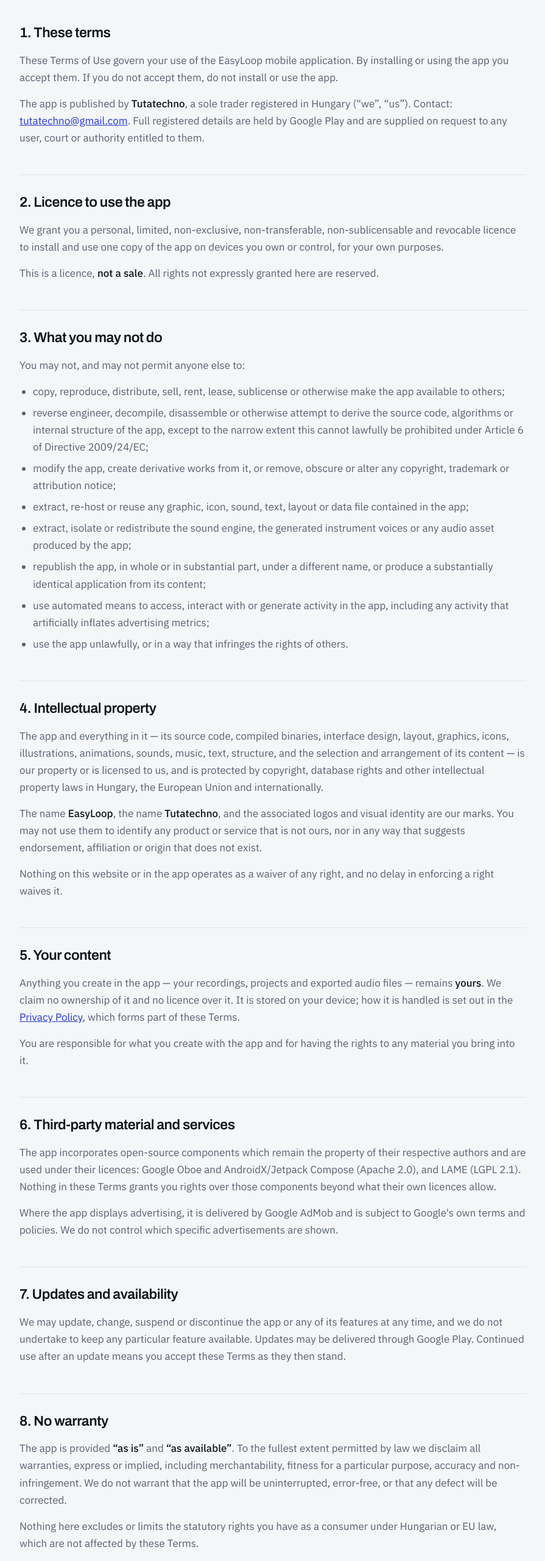
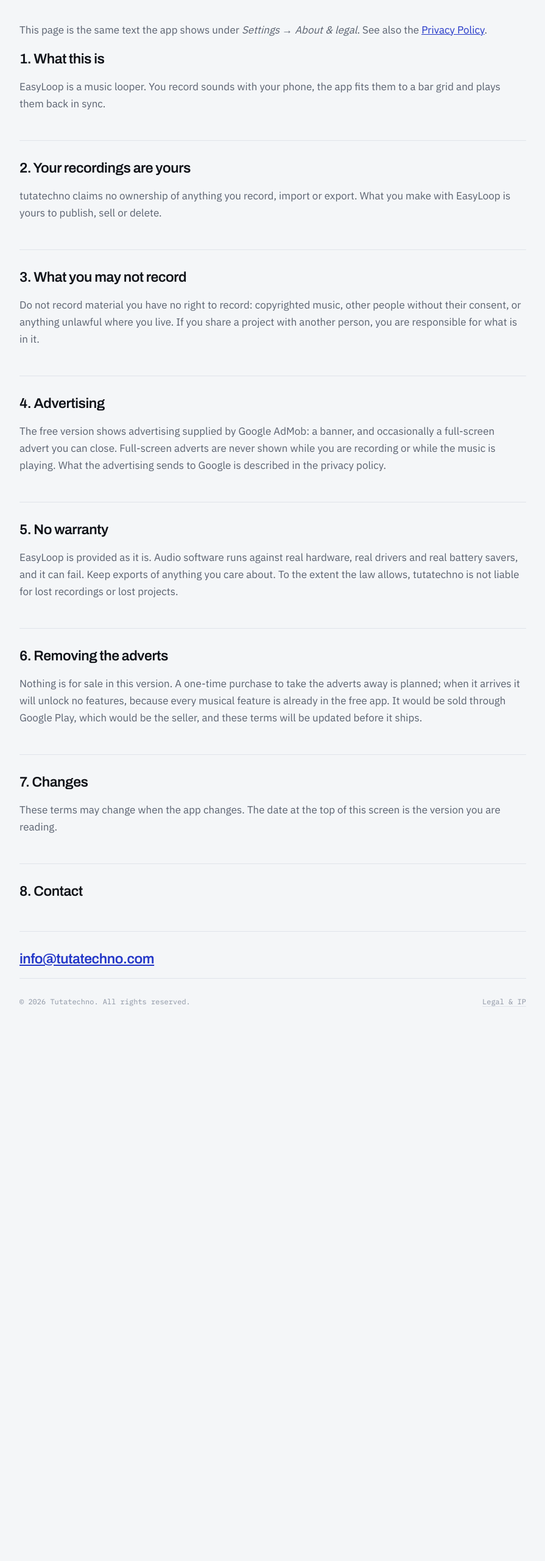
Before and after one commit to tutatechno/tutatechno.com, a plain HTML site: page terms/easyloop.html in a window 1280 px wide. Shown: the part 180-2740 px from the top of the page at 61% size, without its empty margins (192-1087 px from the left). After the commit the page ends 1889 px from the top, so only its background shows below. Drawn offline with Linux system fonts and the light colour scheme.

Commit message:
EasyLoop terms: match the app as shipped

```diff
--- a/terms/easyloop.html
+++ b/terms/easyloop.html
@@ -3,110 +3,38 @@
 <head>
 <meta charset="utf-8">
 <meta name="viewport" content="width=device-width, initial-scale=1">
-<title>EasyLoop — Terms of Use</title>
-<meta name="description" content="Terms of Use for the EasyLoop Android app.">
+<title>EasyLoop &mdash; Terms of Use</title>
+<meta name="description" content="Terms of use for the EasyLoop Android app.">
 <link rel="preconnect" href="https://fonts.googleapis.com">
 <link rel="preconnect" href="https://fonts.gstatic.com" crossorigin>
-<link href="https://fonts.googleapis.com/css2?family=Archivo:wght@600;800&family=IBM+Plex+Mono:wght@400;500&family=IBM+Plex+Sans:wght@400;500&display=swap" rel="stylesheet">
+<link href="https://fonts.googleapis.com/css2?family=Archivo:wght@600;800&amp;family=IBM+Plex+Mono:wght@400;500&amp;family=IBM+Plex+Sans:wght@400;500&amp;display=swap" rel="stylesheet">
 <link rel="stylesheet" href="/style.css">
 </head>
 <body>
 <div class="wrap">
 <header class="masthead doc">
-  <p class="eyebrow"><a href="/">Tutatechno</a> · Terms of Use · 25 August 2026</p>
-  <h1>EasyLoop — Terms of Use</h1>
+  <p class="eyebrow"><a href="/">Tutatechno</a> &middot; Terms of Use &middot; 2026-11-24</p>
+  <h1>EasyLoop &mdash; Terms of Use</h1>
 </header>
 <main class="doc-body">
-<h2>1. These terms</h2>
-<p>These Terms of Use govern your use of the EasyLoop mobile application. By installing or using
-the app you accept them. If you do not accept them, do not install or use the app.</p>
-<p>The app is published by <strong>Tutatechno</strong>, a sole trader registered in Hungary
-(&ldquo;we&rdquo;, &ldquo;us&rdquo;). Contact: <a href="mailto:tutatechno@gmail.com">tutatechno@gmail.com</a>.
-Full registered details are held by Google Play and are supplied on request to any user, court or
-authority entitled to them.</p>
-
-<h2>2. Licence to use the app</h2>
-<p>We grant you a personal, limited, non-exclusive, non-transferable, non-sublicensable and revocable
-licence to install and use one copy of the app on devices you own or control, for your own
-purposes.</p>
-<p>This is a licence, <strong>not a sale</strong>. All rights not expressly granted here are reserved.</p>
-
-<h2>3. What you may not do</h2>
-<p>You may not, and may not permit anyone else to:</p>
-<ul>
-  <li>copy, reproduce, distribute, sell, rent, lease, sublicense or otherwise make the app available to others;</li>
-  <li>reverse engineer, decompile, disassemble or otherwise attempt to derive the source code, algorithms or internal structure of the app, except to the narrow extent this cannot lawfully be prohibited under Article 6 of Directive 2009/24/EC;</li>
-  <li>modify the app, create derivative works from it, or remove, obscure or alter any copyright, trademark or attribution notice;</li>
-  <li>extract, re-host or reuse any graphic, icon, sound, text, layout or data file contained in the app;</li>
-  <li>extract, isolate or redistribute the sound engine, the generated instrument voices or any audio asset produced by the app;</li>
-  <li>republish the app, in whole or in substantial part, under a different name, or produce a substantially identical application from its content;</li>
-  <li>use automated means to access, interact with or generate activity in the app, including any activity that artificially inflates advertising metrics;</li>
-  <li>use the app unlawfully, or in a way that infringes the rights of others.</li>
-</ul>
-
-<h2>4. Intellectual property</h2>
-<p>The app and everything in it &mdash; its source code, compiled binaries, interface design, layout,
-graphics, icons, illustrations, animations, sounds, music, text, structure, and the selection and
-arrangement of its content &mdash; is our property or is licensed to us, and is protected by copyright,
-database rights and other intellectual property laws in Hungary, the European Union and
-internationally.</p>
-<p>The name <strong>EasyLoop</strong>, the name <strong>Tutatechno</strong>, and the associated
-logos and visual identity are our marks. You may not use them to identify any product or service that
-is not ours, nor in any way that suggests endorsement, affiliation or origin that does not exist.</p>
-<p>Nothing on this website or in the app operates as a waiver of any right, and no delay in enforcing
-a right waives it.</p>
-
-<h2>5. Your content</h2>
-<p>Anything you create in the app &mdash; your recordings, projects and exported audio files &mdash; remains <strong>yours</strong>. We
-claim no ownership of it and no licence over it. It is stored on your device; how it is handled is set
-out in the <a href="/privacy/easyloop.html">Privacy Policy</a>, which forms part of these Terms.</p>
-<p>You are responsible for what you create with the app and for having the rights to any material you
-bring into it.</p>
-
-<h2>6. Third-party material and services</h2>
-<p>The app incorporates open-source components which remain the property of their
-respective authors and are used under their licences: Google Oboe and AndroidX/Jetpack Compose
-(Apache 2.0), and LAME (LGPL 2.1). Nothing in these Terms grants you rights over those components
-beyond what their own licences allow.</p>
-<p>Where the app displays advertising, it is delivered by Google AdMob and is subject to Google's own
-terms and policies. We do not control which specific advertisements are shown.</p>
-
-<h2>7. Updates and availability</h2>
-<p>We may update, change, suspend or discontinue the app or any of its features at any time, and we do
-not undertake to keep any particular feature available. Updates may be delivered through Google Play.
-Continued use after an update means you accept these Terms as they then stand.</p>
-
-<h2>8. No warranty</h2>
-<p>The app is provided <strong>&ldquo;as is&rdquo;</strong> and <strong>&ldquo;as available&rdquo;</strong>.
-To the fullest extent permitted by law we disclaim all warranties, express or implied, including
-merchantability, fitness for a particular purpose, accuracy and non-infringement. We do not warrant that
-the app will be uninterrupted, error-free, or that any defect will be corrected.</p>
-<p>Nothing here excludes or limits the statutory rights you have as a consumer under Hungarian or EU law,
-which are not affected by these Terms.</p>
-
-<h2>9. Limitation of liability</h2>
-<p>To the fullest extent permitted by law, we are not liable for any indirect, incidental, special or
-consequential loss, nor for lost data, lost profits, lost revenue or lost goodwill, arising out of or
-in connection with the app.</p>
-<p>Nothing in these Terms limits liability for death or personal injury caused by negligence, for fraud,
-or for any other liability that cannot lawfully be limited.</p>
-
-<h2>10. Termination</h2>
-<p>These Terms apply for as long as you use the app. They end automatically if you stop using it and
-uninstall it. We may end your licence immediately if you breach them; on termination you must stop
-using the app and delete it. Sections 3, 4, 8, 9 and 11 survive termination.</p>
-
-<h2>11. Governing law</h2>
-<p>These Terms are governed by Hungarian law, without regard to its conflict-of-law rules. If you are a
-consumer resident in the European Union, you also keep the protection of the mandatory provisions of the
-law of your country of residence, and you may bring proceedings in the courts of that country.</p>
-
-<h2>12. Changes to these terms</h2>
-<p>We may revise these Terms. The date at the top of this page shows the current version, and material
-changes will be announced in the app's release notes.</p>
-
-<h2>13. Contact</h2>
-<p><a href="mailto:tutatechno@gmail.com">tutatechno@gmail.com</a></p>
+<p>This page is the same text the app shows under <em>Settings &rarr; About &amp; legal</em>.
+See also the <a href="/privacy/easyloop.html">Privacy Policy</a>.</p>
+<h2>1. What this is</h2>
+<p>EasyLoop is a music looper. You record sounds with your phone, the app fits them to a bar grid and plays them back in sync.</p>
+<h2>2. Your recordings are yours</h2>
+<p>tutatechno claims no ownership of anything you record, import or export. What you make with EasyLoop is yours to publish, sell or delete.</p>
+<h2>3. What you may not record</h2>
+<p>Do not record material you have no right to record: copyrighted music, other people without their consent, or anything unlawful where you live. If you share a project with another person, you are responsible for what is in it.</p>
+<h2>4. Advertising</h2>
+<p>The free version shows advertising supplied by Google AdMob: a banner, and occasionally a full-screen advert you can close. Full-screen adverts are never shown while you are recording or while the music is playing. What the advertising sends to Google is described in the privacy policy.</p>
+<h2>5. No warranty</h2>
+<p>EasyLoop is provided as it is. Audio software runs against real hardware, real drivers and real battery savers, and it can fail. Keep exports of anything you care about. To the extent the law allows, tutatechno is not liable for lost recordings or lost projects.</p>
+<h2>6. Removing the adverts</h2>
+<p>Nothing is for sale in this version. A one-time purchase to take the adverts away is planned; when it arrives it will unlock no features, because every musical feature is already in the free app. It would be sold through Google Play, which would be the seller, and these terms will be updated before it ships.</p>
+<h2>7. Changes</h2>
+<p>These terms may change when the app changes. The date at the top of this screen is the version you are reading.</p>
+<h2>8. Contact</h2>
+<h2><a href="mailto:info@tutatechno.com">info@tutatechno.com</a></h2>
 </main>
 <footer>
   <span>&copy; 2026 Tutatechno. All rights reserved.</span>
```
